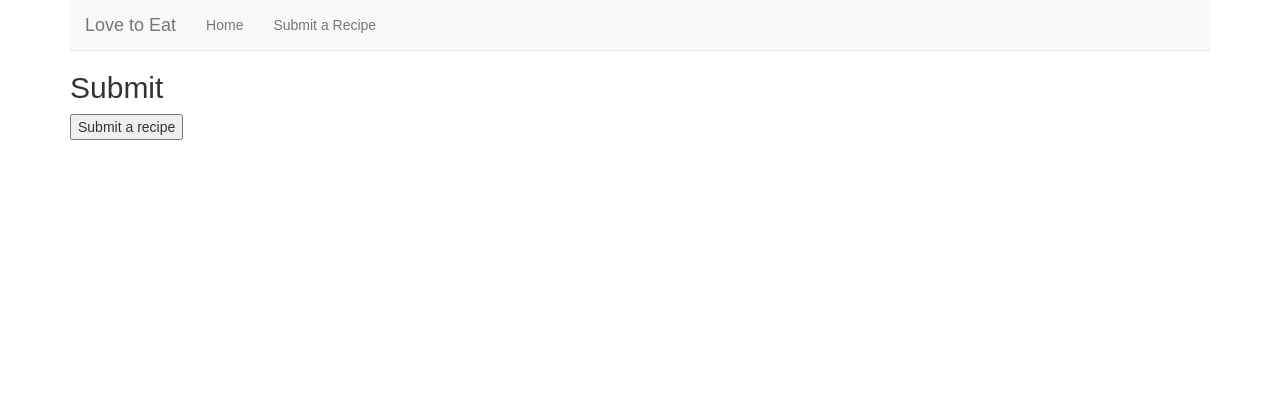
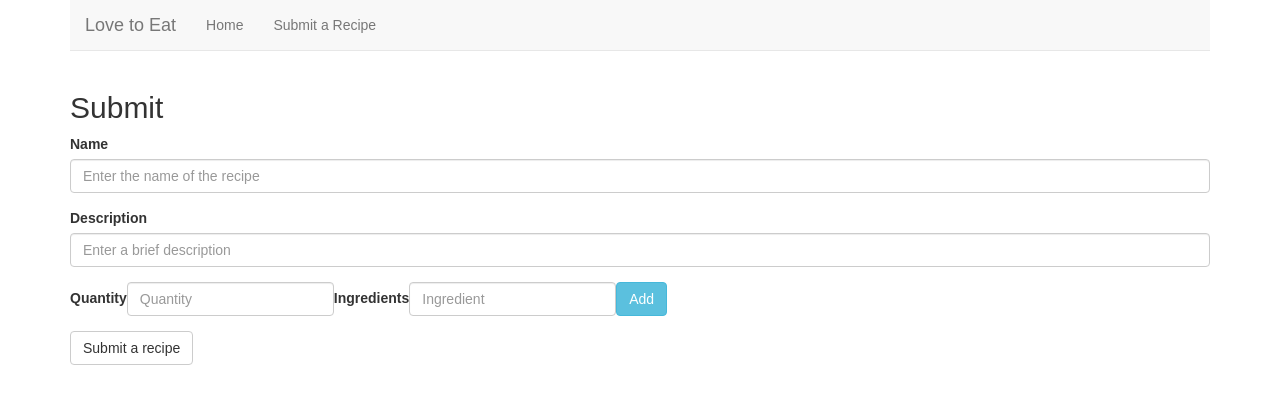
Before and after one commit to Srivatsa2393/Love-To-Eat-App-using-MERN, a React (Create React App) app: page /submit in a window 1280 px wide. Shown: the top 404 px of the page. Built offline with nearby package versions, Linux system fonts and the light colour scheme.

Commit message:
adding the form to our submit page

```diff
--- a/src/Submit.js
+++ b/src/Submit.js
@@ -13,9 +13,28 @@ class Submit extends React.Component{
 
   render() {
     return(
-      <div>
-        <h2>Submit</h2>
-        <button onClick={this.submitRecipe}>Submit a recipe</button>
+      <div className="row">
+        <div className="col-xs-12 col-sm-12">
+          <h2>Submit</h2>
+            <form>
+              <div className="form-group">
+                <label for="name">Name</label>
+                <input type="text" className="form-control" id="name" placeholder="Enter the name of the recipe" />
+              </div>
+              <div className="form-group">
+                <label for="description">Description</label>
+                <input type="text" className="form-control" id="name" placeholder="Enter a brief description" />
+              </div>
+              <div className="form-inline form-group">
+                <label for="quantity">Quantity</label>
+                <input type="text" className="form-control" id="quantity" placeholder="Quantity" />
+                <label for="ingredient">Ingredients</label>
+                <input type="text" className="form-control" id="quantity" placeholder="Ingredient" />
+                <button type="submit" className="btn btn-info">Add</button>
+              </div>
+              <button type="submit" class="btn btn-default" onClick={this.submitRecipe}>Submit a recipe</button>
+            </form>
+          </div>
       </div>
     );
   }
```
